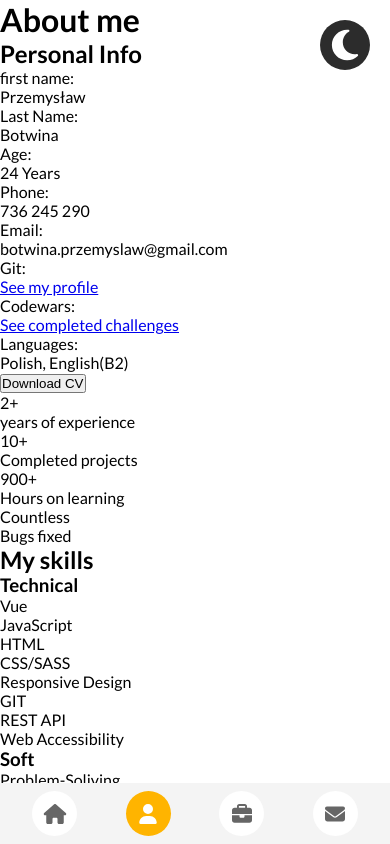
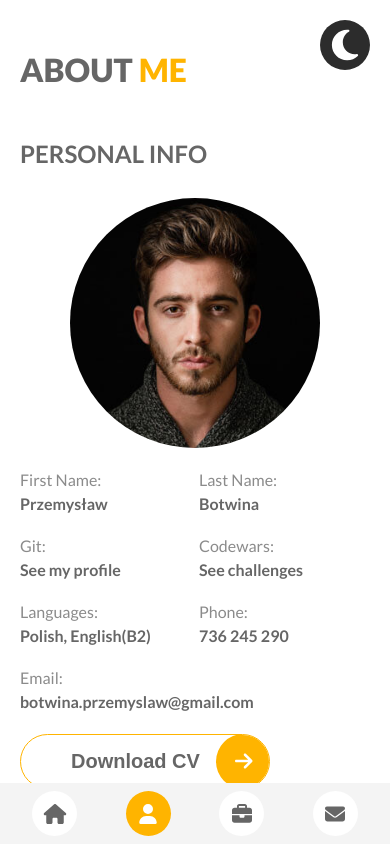
Before and after one commit to WersV/my-portfolio, a Vue app: page /about in a window 390 px wide. Shown: the top 844 px of the page. Built offline with nearby package versions, Linux system fonts and the light colour scheme.

Commit message:
add .wrapper styles mobile

```diff
--- a/src/assets/_variables.scss
+++ b/src/assets/_variables.scss
@@ -9,3 +9,65 @@ $active-btn-text: white;
 $active-btn-bcg: #FFB400;
 $nav-bcg-dark: #2c2c2c;
 $nav-bcg-light: #F4F4F4;
+
+@mixin img-styles {
+  display: block;
+  width: 250px;
+  height: 250px;
+  border-radius: 50%;
+  margin: 0 auto;
+}
+
+@mixin btn-styles-anim($width) {
+  button {
+    position: relative;
+    display: flex;
+    justify-content: space-between;
+    width: $width;
+    font-size: 20px;
+    font-weight: 700;
+    background-color: transparent;
+    border: 1px solid #FFB400;
+    border-radius: 30px;
+    padding: 15px 20px 15px 50px;
+    margin-bottom: 70px;
+    text-align: center;
+    color: #666666;
+    cursor: pointer;
+    overflow: hidden;
+    transition: .3s linear;
+    -webkit-tap-highlight-color: transparent;
+    span {
+      position: absolute;
+      top: -2.5%;
+      right: -1%;
+      display: flex;
+      justify-content: center;
+      align-items: center;
+      width: 55px;
+      height: 55px;
+      background-color: #FFB400;
+      border-radius: 50%;
+      color: white;
+    }
+    &::after {
+      content: '';
+      position: absolute;
+      top: 0;
+      left: 0;
+      transform: translateX(100%);
+      width: $width;
+      height: 100%;
+      background-color: #FFB400;
+      border-radius: 20px;
+      z-index: -1;
+      transition: .3s linear;
+    }
+  }
+  button:hover::after {
+    transform: translateX(0);
+  }
+  button:hover {
+    color: white;
+  }
+}
--- a/src/views/AboutView.vue
+++ b/src/views/AboutView.vue
@@ -1,45 +1,41 @@
 <template>
   <main class="about-view">
-    <h1>About me</h1>
+    <h1>About <span>me</span></h1>
     <div class="wrapper">
       <section class="personal-info">
       <h2>Personal Info</h2>
-      <img src="@/assets/img/portfolio-photo-mobile.jpg" alt="portfolio owner" v-if="isLowRes">
+      <img src="@/assets/img/portfolio-photo-mobile.jpg" alt="portfolio owner">
       <section class="details">
-        <div>
-          <p>first name:</p>
+        <div class="detail">
+          <p>First Name:</p>
           <span>Przemysław</span>
         </div>
-        <div>
+        <div class="detail">
           <p>Last Name:</p>
           <span>Botwina</span>
         </div>
-        <div>
-          <p>Age:</p>
-          <span>24 Years</span>
+        <div class="detail detail-link">
+          <p>Git:</p>
+          <a href="https://github.com/WersV">See my profile</a>
         </div>
-        <div>
+        <div class="detail detail-link">
+          <p>Codewars:</p>
+          <a href="https://www.codewars.com/users/WersV/completed">See challenges</a>
+        </div>
+        <div class="detail">
+          <p>Languages:</p>
+          <span>Polish, English(B2)</span>
+        </div>
+        <div class="detail">
           <p>Phone:</p>
           <span>736 245 290</span>
         </div>
-        <div>
+        <div class="detail">
           <p>Email:</p>
           <span>botwina.przemyslaw@gmail.com</span>
         </div>
-        <div>
-          <p>Git:</p>
-          <a href="https://github.com/WersV">See my profile</a>
-        </div>
-        <div>
-          <p>Codewars:</p>
-          <a href="https://www.codewars.com/users/WersV/completed">See completed challenges</a>
-        </div>
-        <div>
-          <p>Languages:</p>
-          <span>Polish, English(B2)</span>
-        </div>
       </section>
-      <button>Download CV</button>
+      <button>Download CV <span><font-awesome-icon icon="fa-solid fa-arrow-right" /></span></button>
     </section>
     <section class="key-features">
       <div>
@@ -111,6 +107,56 @@ export default {
 
 }
 </script>
-<style>
-
+<style lang="scss">
+@import '@/assets/_variables.scss';
+  .about-view {
+    margin: 0 20px;
+    h1 {
+      color: #666666;
+      text-transform: uppercase;
+      font-weight: 900;
+      margin: 50px 0;
+      span {
+        color: #FFB400;
+      }
+    }
+    .wrapper {
+      .personal-info {
+        h2 {
+          color:#666666;
+          text-transform: uppercase;
+          margin: 30px 0;
+        }
+        img {
+          @include img-styles;
+        }
+      }
+      .details {
+        display: flex;
+        flex-wrap: wrap;
+        margin: 20px 0;
+        gap: 18px;
+        .detail {
+          flex-basis: 46%;
+          line-height: 24px;
+          p {
+            color: rgb(139, 139, 139);
+          }
+          span {
+            color: #666666;
+            font-weight: 700;
+          }
+        }
+        .detail-link {
+          a {
+            text-decoration: none;
+            color: #666666;
+            font-weight: 700;
+          }
+        }
+      }
+      @include btn-styles-anim(250px);
+    }
+  }
+  // zrób propsy isLowRes z App.vue do child components
 </style>
```
